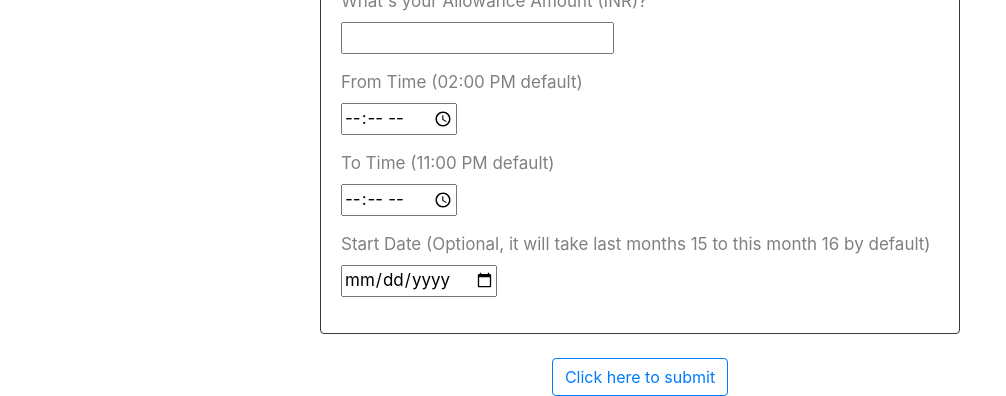
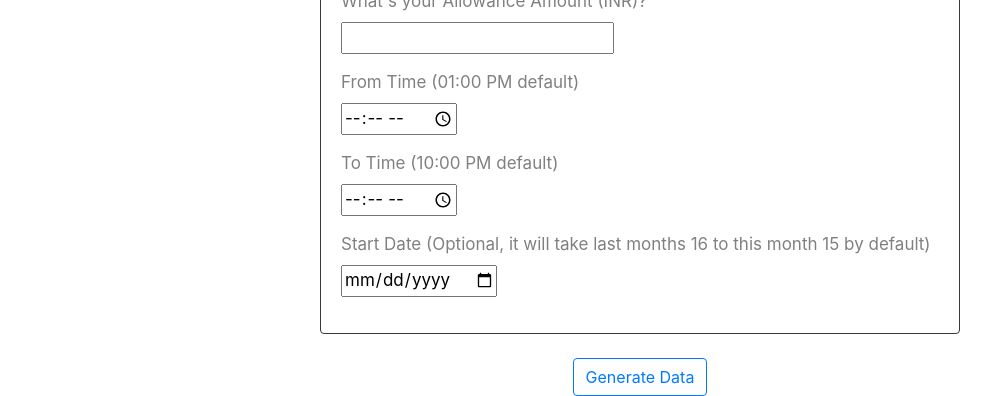
Before and after one commit to AdarshPawar29/shift-allowance, a React (Create React App) app: page / in a window 1280 px wide. Shown: the part 468-864 px from the top of the page, without its empty margins (0-1006 px from the left). Built offline with nearby package versions, Linux system fonts and the light colour scheme.

Commit message:
added moment and fix date issue

```diff
--- a/package.json
+++ b/package.json
@@ -10,6 +10,7 @@
     "bootstrap": "^5.1.3",
     "bootstrap-icons": "^1.10.3",
     "file-saver": "^2.0.5",
+    "moment": "^2.29.4",
     "react": "^17.0.2",
     "react-bootstrap": "^2.1.1",
     "react-calendar": "^3.6.0",
--- a/src/components/InformationInput.js
+++ b/src/components/InformationInput.js
@@ -76,7 +76,7 @@ function InformationInput({ getInfo, handleSubmit }) {
               value={value.allowanceAmount}
             />
           </div>
-          <label>From Time (02:00 PM default) </label>{" "}
+          <label>From Time (01:00 PM default) </label>{" "}
           <div class="input-group mb-3">
             <input
               onChange={(e) => {
@@ -86,7 +86,7 @@ function InformationInput({ getInfo, handleSubmit }) {
               value={value.fromTime}
             />
           </div>
-          <label>To Time (11:00 PM default)</label>{" "}
+          <label>To Time (10:00 PM default)</label>{" "}
           <div class="input-group mb-3">
             <input
               onChange={(e) => {
@@ -97,7 +97,7 @@ function InformationInput({ getInfo, handleSubmit }) {
             />
           </div>
           <label>
-            Start Date (Optional, it will take last months 15 to this month 16
+            Start Date (Optional, it will take last months 16 to this month 15
             by default){" "}
           </label>{" "}
           <div class="input-group mb-3">
@@ -117,7 +117,7 @@ function InformationInput({ getInfo, handleSubmit }) {
         className="mt-2"
         onClick={handleSubmitBtn}
       >
-        Click here to submit
+        Generate Data
       </Button>
     </div>
   );
--- a/src/utility/findWeekdayDates.js
+++ b/src/utility/findWeekdayDates.js
@@ -1,3 +1,5 @@
+import moment from "moment";
+
 export function isWeekday(year, month, day) {
   var weekday = new Date(year, month, day).getDay();
   return weekday !== 6 && weekday !== 0 ? true : false;
@@ -7,6 +9,21 @@ function daysInMonth(month, year) {
   return 32 - new Date(year, month, 32).getDate();
 }
 
+let enumerateDaysBetweenDates = function (startDate, endDate) {
+  let dates = [];
+
+  while (startDate.isSameOrBefore(endDate)) {
+    let month = startDate.get("month") + 1;
+    let year = startDate.get("year");
+    // Filter weekend days
+    if (startDate.isoWeekday() !== 6 && startDate.isoWeekday() !== 7) {
+      dates.push({date: startDate.get("date"), month: month, year});
+    }
+    startDate.add(1, "days");
+  }
+  return dates;
+};
+
 export function getWeekdaysInMonth() {
   // all the dates from 15 to 16 formate
   const d = new Date();
@@ -15,54 +32,16 @@ export function getWeekdaysInMonth() {
 
   selectedDate = selectedDate ? new Date(selectedDate.value) : false;
 
-  if (!isNaN(selectedDate.getTime())) {
-    if (selectedDate.getDate() < 15) {
-      const month = selectedDate.getMonth() - 1;
-      const year = selectedDate.getFullYear();
-      let days = daysInMonth(month, year);
-      for (let i = 15; i <= days; i++) {
-        if (isWeekday(year, month, i)) {
-          weekdays.push({ date: i, month: month + 1, year });
-        }
-      }
-      for (let i = 1; i <= 16; i++) {
-        if (isWeekday(year, month + 1, i)) {
-          weekdays.push({ date: i, month: month + 1 + 1, year });
-        }
-      }
-    }
-    if (selectedDate.getDate() >= 15) {
-      let month = selectedDate.getMonth();
-      const year = selectedDate.getFullYear();
-      let days = daysInMonth(month, year);
-      for (let i = 15; i <= days; i++) {
-        if (isWeekday(year, month, i)) {
-          weekdays.push({ date: i, month: month + 1, year });
-        }
-      }
-      month = d.getMonth() + 1;
-      for (let i = 1; i <= 16; i++) {
-        if (isWeekday(year, month, i)) {
-          weekdays.push({ date: i, month: month + 1, year });
-        }
-      }
-    }
-  } else {
-    const month = d.getMonth() - 1;
-    const year = d.getFullYear();
-    let days = daysInMonth(month, year);
-    for (let i = 15; i <= days; i++) {
-      if (isWeekday(year, month, i)) {
-        weekdays.push({ date: i, month: month + 1, year });
-      }
-    }
-    for (let i = 1; i <= 16; i++) {
-      if (isWeekday(year, month + 1, i)) {
-        weekdays.push({ date: i, month: month + 1 + 1, year });
-      }
-    }
-  }
-  return weekdays;
+  let startDate = moment(selectedDate, "DD/MM/YYYY");
+
+  let endDate = moment({
+    year: startDate.get("year"),
+    month: startDate.get("month") + 1,
+    day: 15
+  });
+
+  const workingDays = enumerateDaysBetweenDates(startDate,endDate);
+  return workingDays;
 }
 const days = ["Sun", "Mon", "Tue", "Wed", "Thu", "Fri", "Sat"];
 
```
Also changed, not shown: .pnp.cjs, 1 other file (tests, documents, lock files or other folders).
